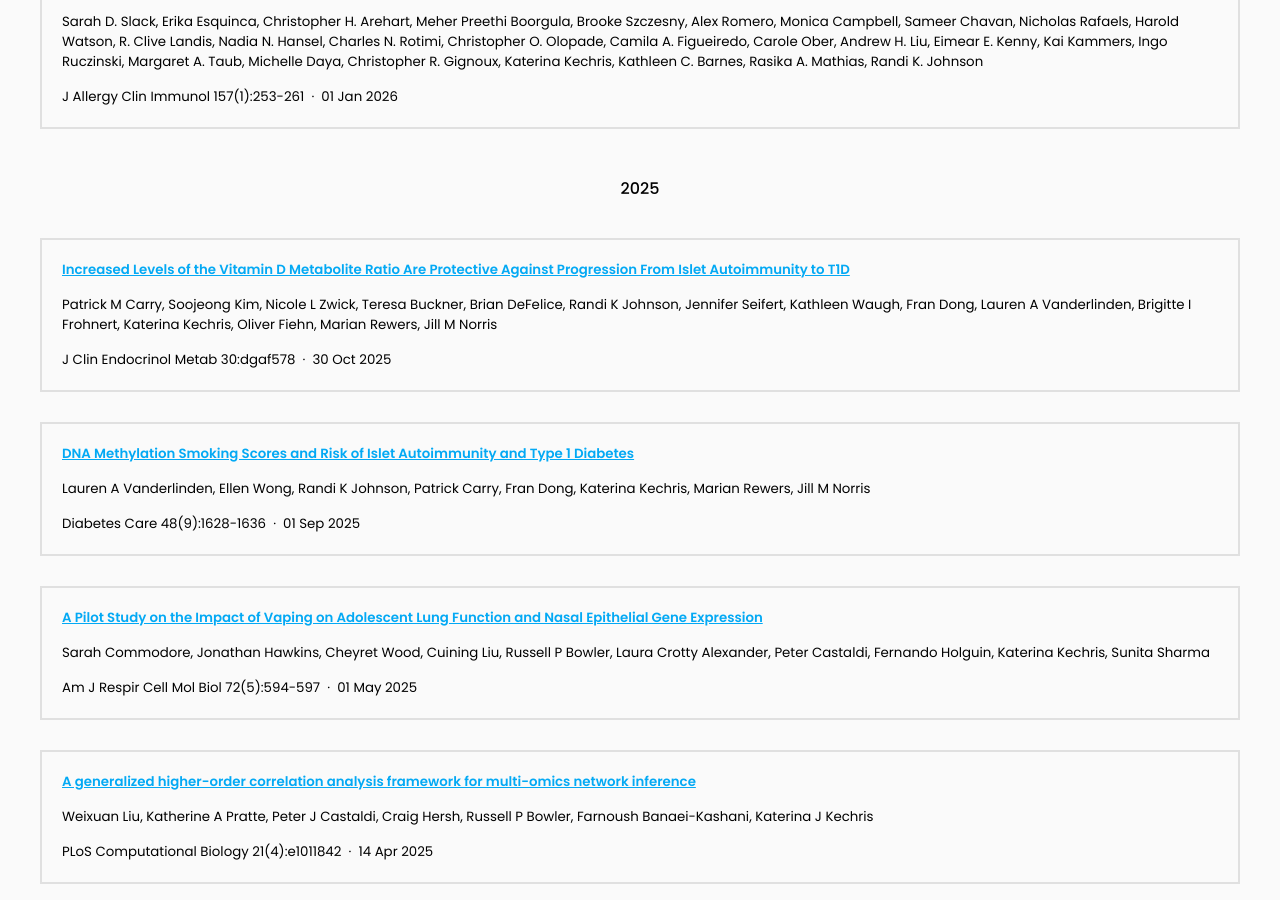
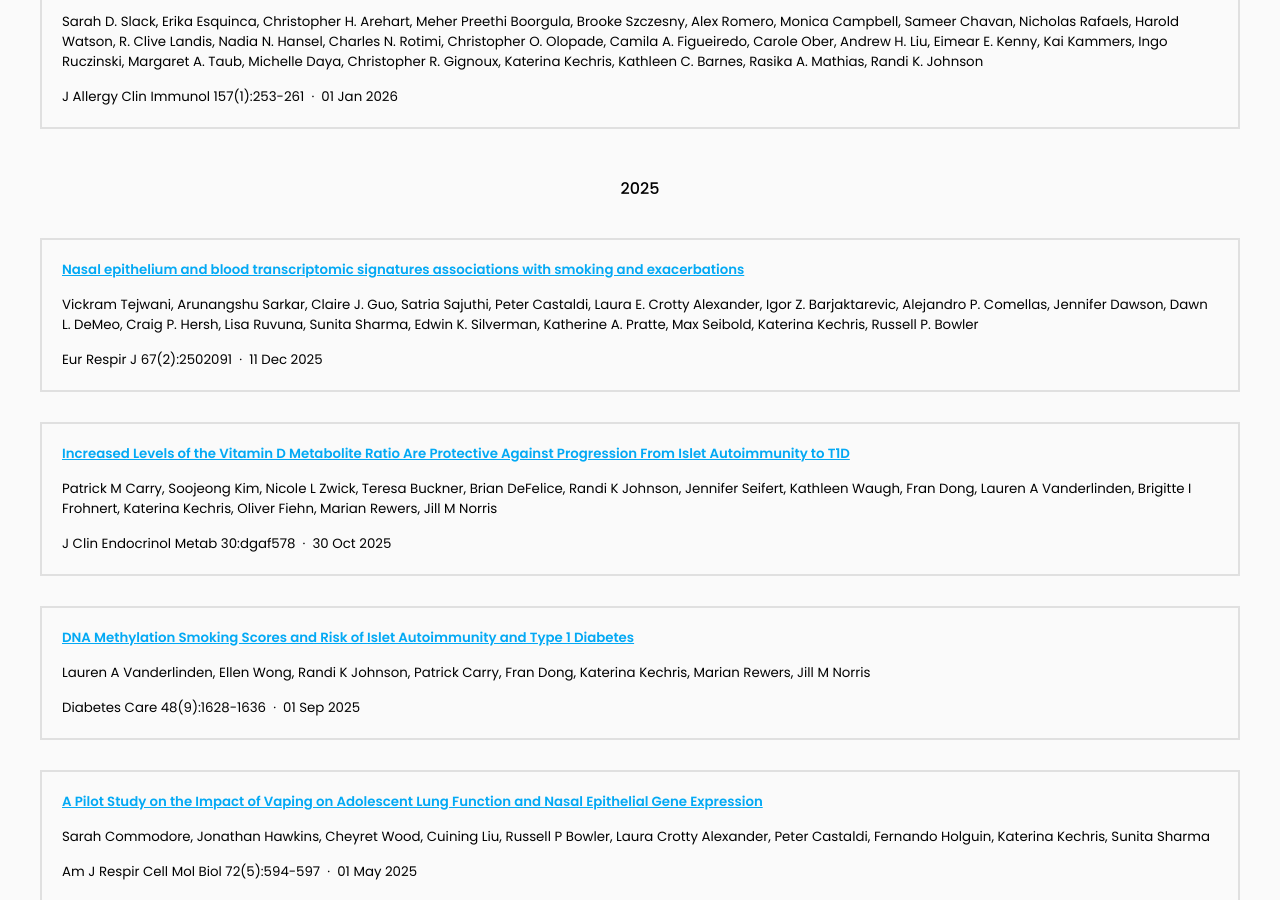
Before and after one commit to KechrisLab/kechrislab.github.io, a Jekyll site: the page built from Publications/index.md, in a window 1280 px wide and 900 px high, scrolled down 627 px. Built offline with Jekyll 4.4.1, drawn with Linux system fonts in a browser that asks for light colours.

Commit message:
Generate citations

```diff
--- a/_data/citations.yaml
+++ b/_data/citations.yaml
@@ -1,6 +1,32 @@
 # DO NOT EDIT, GENERATED AUTOMATICALLY FROM SOURCES.YAML (AND ELSEWHERE)
 # See https://github.com/greenelab/lab-website-template/wiki/Citations
 
+- id: doi:10.1183/13993003.02091-2025
+  title: Nasal epithelium and blood transcriptomic signatures associations with smoking
+    and exacerbations
+  authors:
+  - Vickram Tejwani
+  - Arunangshu Sarkar
+  - Claire J. Guo
+  - Satria Sajuthi
+  - Peter Castaldi
+  - Laura E. Crotty Alexander
+  - Igor Z. Barjaktarevic
+  - Alejandro P. Comellas
+  - Jennifer Dawson
+  - Dawn L. DeMeo
+  - Craig P. Hersh
+  - Lisa Ruvuna
+  - Sunita Sharma
+  - Edwin K. Silverman
+  - Katherine A. Pratte
+  - Max Seibold
+  - Katerina Kechris
+  - Russell P. Bowler
+  publisher: Eur Respir J 67(2):2502091
+  date: '2025-12-11'
+  link: https://publications.ersnet.org/content/erj/67/2/2502091
+  _cache: f68aee70f7d34b9c9dce91ccbfd0e94213570bf48d8c19e6482e12c6dace0374
 - id: doi:10.1210/clinem/dgaf578
   title: Increased Levels of the Vitamin D Metabolite Ratio Are Protective Against
     Progression From Islet Autoimmunity to T1D
```
